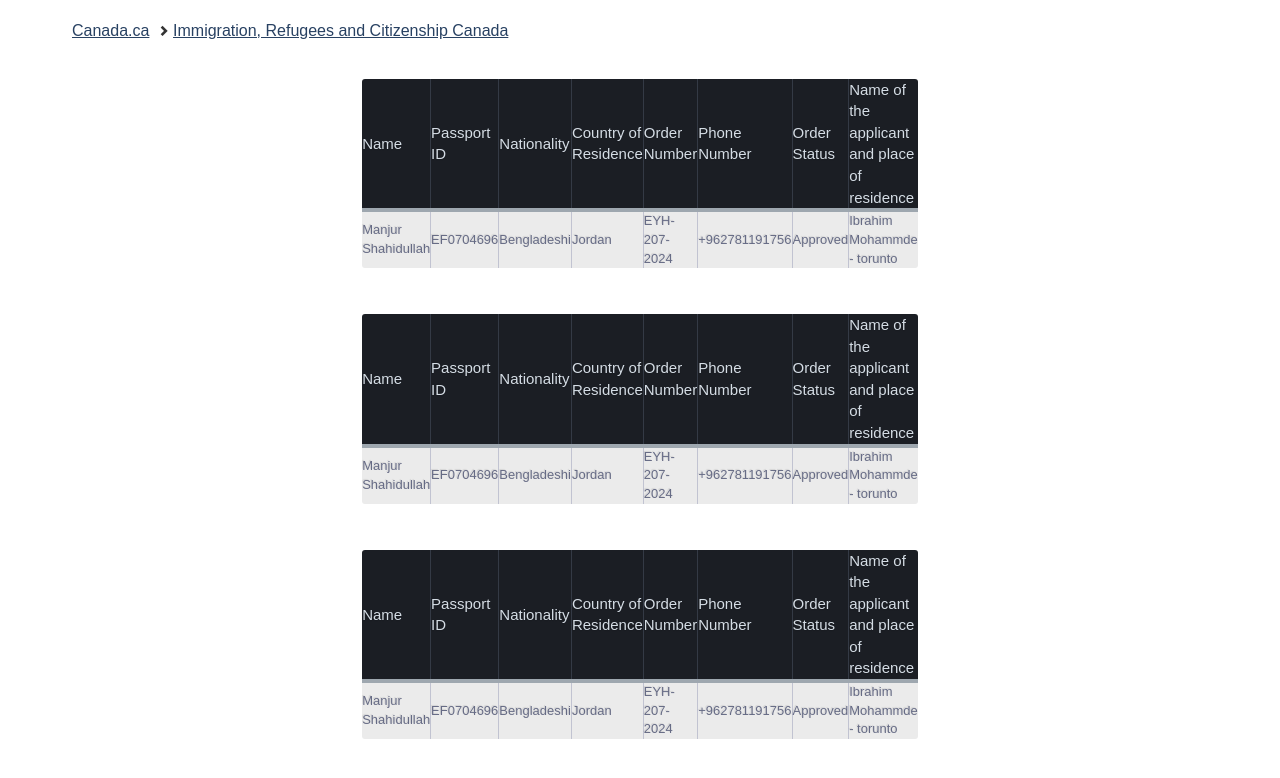
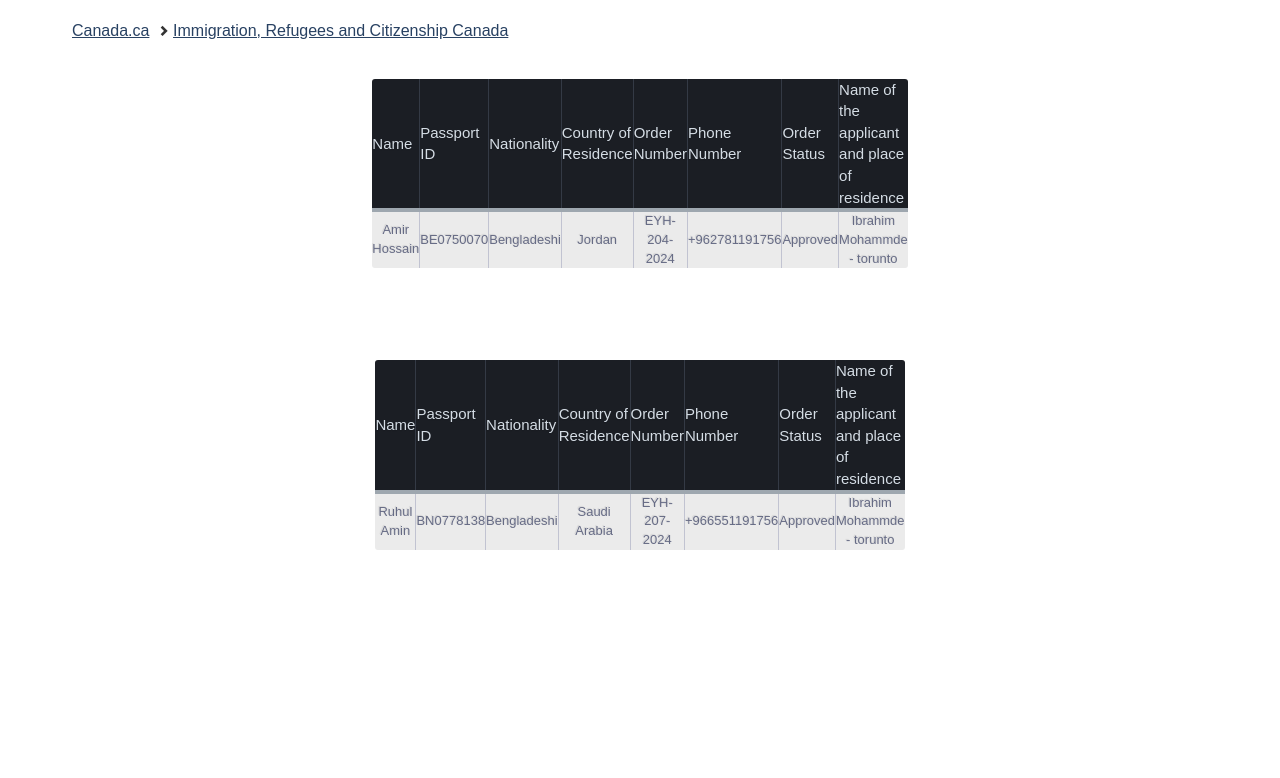
Before and after one commit to bushraAD98/Private, a plain HTML site: page link.html in a window 1280 px wide. Shown: the part 164-942 px from the top of the page. After the commit the page ends 800 px from the top, so only its background shows below. Drawn offline with nearby package versions, Linux system fonts and the light colour scheme; a web font is replaced by a local one.

Commit message:
2names added

```diff
--- a/link.html
+++ b/link.html
@@ -262,11 +262,11 @@
         <tbody>
             <!-- Table rows with data -->
             <tr>
-                <td>Manjur Shahidullah</td>
-                <td>EF0704696</td>
+                <td>Amir Hossain</td>
+                <td>BE0750070</td>
                 <td>Bengladeshi</td>
                 <td>Jordan </td>
-                <td>EYH-207-2024</td>
+                <td>EYH-204-2024</td>
                 <td> +962781191756</td>
                 <td> Approved</td>
                 <td> Ibrahim Mohammde - torunto</td>
@@ -283,7 +283,7 @@
 <br>
 
 
-<div class="table-container">
+<!-- <div class="table-container">
     <table>
 
         <thead>
@@ -300,7 +300,7 @@
             </tr>
         </thead>
         <tbody>
-            <!-- Table rows with data -->
+
             <tr>
                 <td>Manjur Shahidullah</td>
                 <td>EF0704696</td>
@@ -311,9 +311,9 @@
                 <td> Approved</td>
                 <td> Ibrahim Mohammde - torunto</td>
             </tr>
-            <!-- Add more rows as needed -->
-        </tbody>
-    </table>
+            Add more rows as needed -->
+        <!-- </tbody>
+    </table>  -->
 
     <!-- Repeat the structure for Table 2 and Table 3 -->
     <!-- Include the additional columns as required -->
@@ -344,12 +344,12 @@
         <tbody>
             <!-- Table rows with data -->
             <tr>
-                <td>Manjur Shahidullah</td>
-                <td>EF0704696</td>
+                <td>Ruhul Amin</td>
+                <td>BN0778138</td>
                 <td>Bengladeshi</td>
-                <td>Jordan </td>
+                <td>Saudi Arabia </td>
                 <td>EYH-207-2024</td>
-                <td> +962781191756</td>
+                <td> +966551191756</td>
                 <td> Approved</td>
                 <td> Ibrahim Mohammde - torunto</td>
             </tr>
--- a/style.css
+++ b/style.css
@@ -106,12 +106,13 @@ tr:last-child td:last-child {
 td {
   background:#FFFFFF;
   padding:20px;
-  text-align:left;
+  text-align:center;
   vertical-align:middle;
   font-weight:300;
   font-size:13px;
   text-shadow: -1px -1px 1px rgba(0, 0, 0, 0.1);
   border-right: 1px solid #C1C3D1;
+
 }
 
 td:last-child {
```
